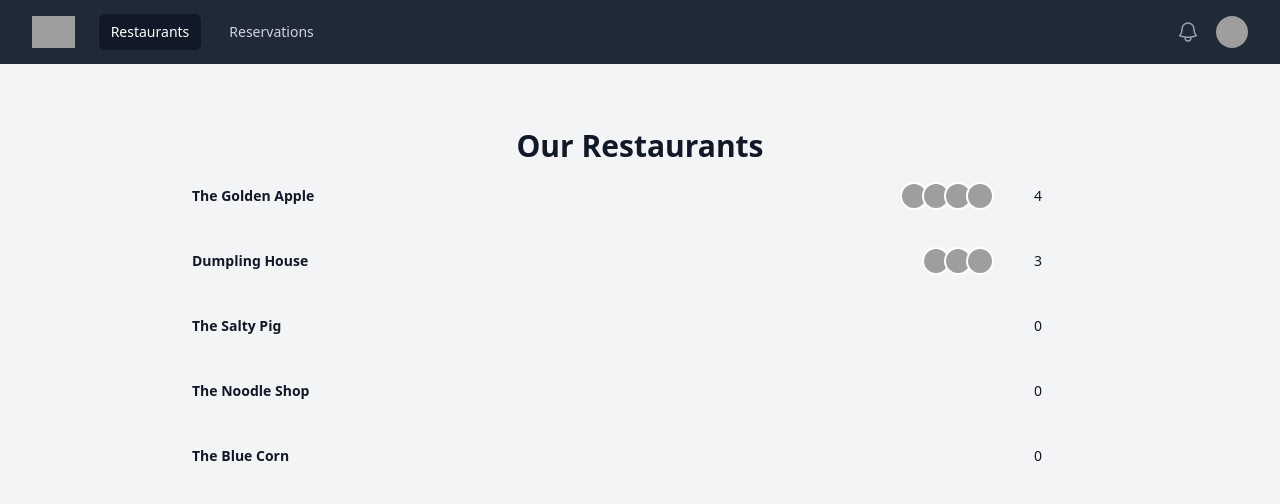
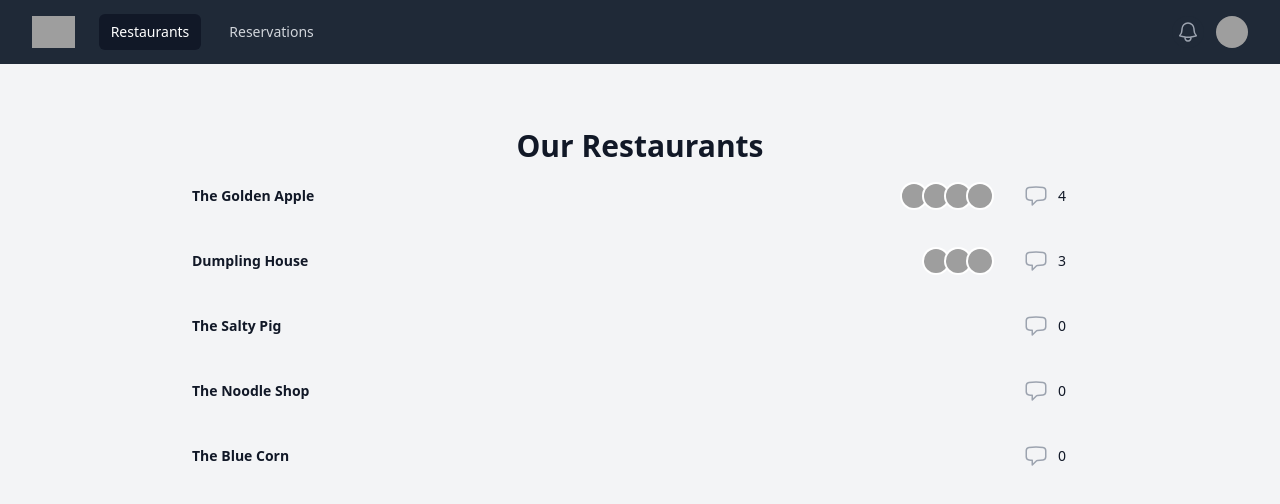
Before and after one commit to andrewdga/open-table-react, a Next.js app: page / in a window 1280 px wide. Shown: the top 504 px of the page. Built offline with nearby package versions, Linux system fonts and the light colour scheme; grey boxes are pictures that could not be loaded.

Commit message:
add bubble

```diff
--- a/src/components/restaurantsList.js
+++ b/src/components/restaurantsList.js
@@ -31,6 +31,7 @@ export default function RestaurantsList(props) {
             <div className="flex w-16 gap-x-2.5">
               <dt>
                 <span className="sr-only">Total reviews</span>
+                <ChatBubbleLeftIcon className="h-6 w-6 text-gray-400" aria-hidden="true" />
               </dt>
               <dd className="text-sm leading-6 text-gray-900">{restaurant.reviewers.length}</dd>
             </div>
```
